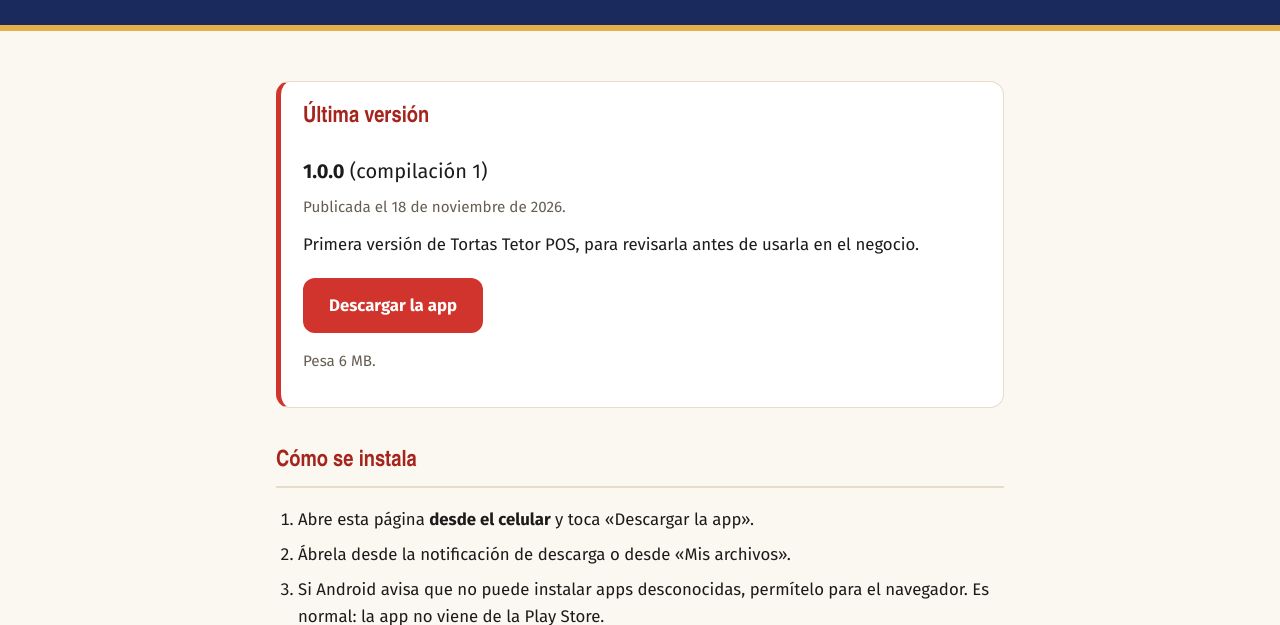
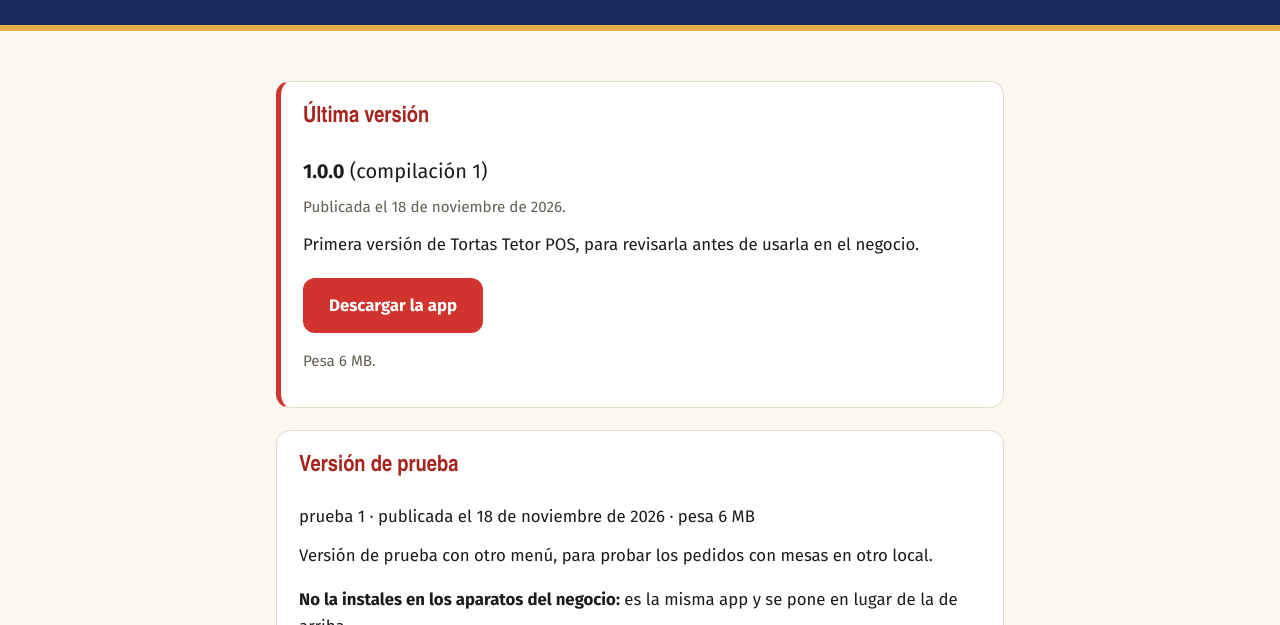
Before and after one commit to betoavila92389-oss/betoavila92389-oss.github.io, a plain HTML site: page tortastetor/descargas.html in a window 1280 px wide. Shown: the part 175-800 px from the top of the page. Drawn offline with Linux system fonts and the light colour scheme; a web font is replaced by a local one.

Commit message:
Tortas Tetor: versión de prueba 1

```diff
--- a/tortastetor/descargas.html
+++ b/tortastetor/descargas.html
@@ -32,6 +32,14 @@
       <a id="descargar" class="boton" href="#">Descargar la app</a>
     </p>
     <p id="peso" class="fecha"></p>
+  </div>
+
+  <div class="tarjeta" id="prueba" hidden>
+    <h2>Versión de prueba</h2>
+    <p id="prueba-version" style="margin:8px 0"></p>
+    <p id="prueba-notas" style="margin:12px 0"></p>
+    <p><strong>No la instales en los aparatos del negocio:</strong> es la misma app y se pone en lugar de la de arriba.</p>
+    <p style="margin-top:16px"><a id="prueba-descargar" class="boton" href="#">Descargar la versión de prueba</a></p>
   </div>
 
   <h2>Cómo se instala</h2>
@@ -87,6 +95,21 @@ fetch("version.json?" + Date.now())
     document.getElementById("descargar").parentNode.remove();
   });
 </script>
+<script>
+// La versión de prueba solo aparece si hay una publicada (la escribe publicar-prueba.sh en prueba.json).
+fetch("prueba.json?" + Date.now())
+  .then(function (r) { if (!r.ok) throw new Error(); return r.json(); })
+  .then(function (v) {
+    document.getElementById("prueba-version").textContent =
+      v.versionName + " · publicada el " + v.fecha + (v.pesoMb ? " · pesa " + v.pesoMb + " MB" : "");
+    document.getElementById("prueba-notas").textContent = v.notas || "";
+    var enlace = document.getElementById("prueba-descargar");
+    enlace.href = v.url;
+    enlace.setAttribute("download", "");
+    document.getElementById("prueba").hidden = false;
+  })
+  .catch(function () {});
+</script>
 
 </body>
 </html>
--- /dev/null
+++ b/tortastetor/prueba.json
@@ -0,0 +1,15 @@
+{
+  "versionCode": 1,
+  "versionName": "prueba 1",
+  "fecha": "18 de noviembre de 2026",
+  "pesoMb": 6,
+  "url": "https://github.com/betoavila92389-oss/betoavila92389-oss.github.io/releases/download/tortastetor-prueba-1/tortastetor-prueba-1.apk",
+  "notas": "Versión de prueba con otro menú, para probar los pedidos con mesas en otro local.",
+  "cambios": [
+    "Mesas: se dan de alta en Configuración > Horario, mesas, pedidos y domicilio",
+    "Al tomar un pedido para aquí se elige la mesa; sale en la comanda y en el ticket",
+    "Pedidos dice en grande si es para aquí (y la mesa), para llevar o a domicilio, y si falta cobrar",
+    "Pedidos se filtra por para aquí, para llevar, a domicilio o por cobrar"
+  ],
+  "correcciones": []
+}
```
